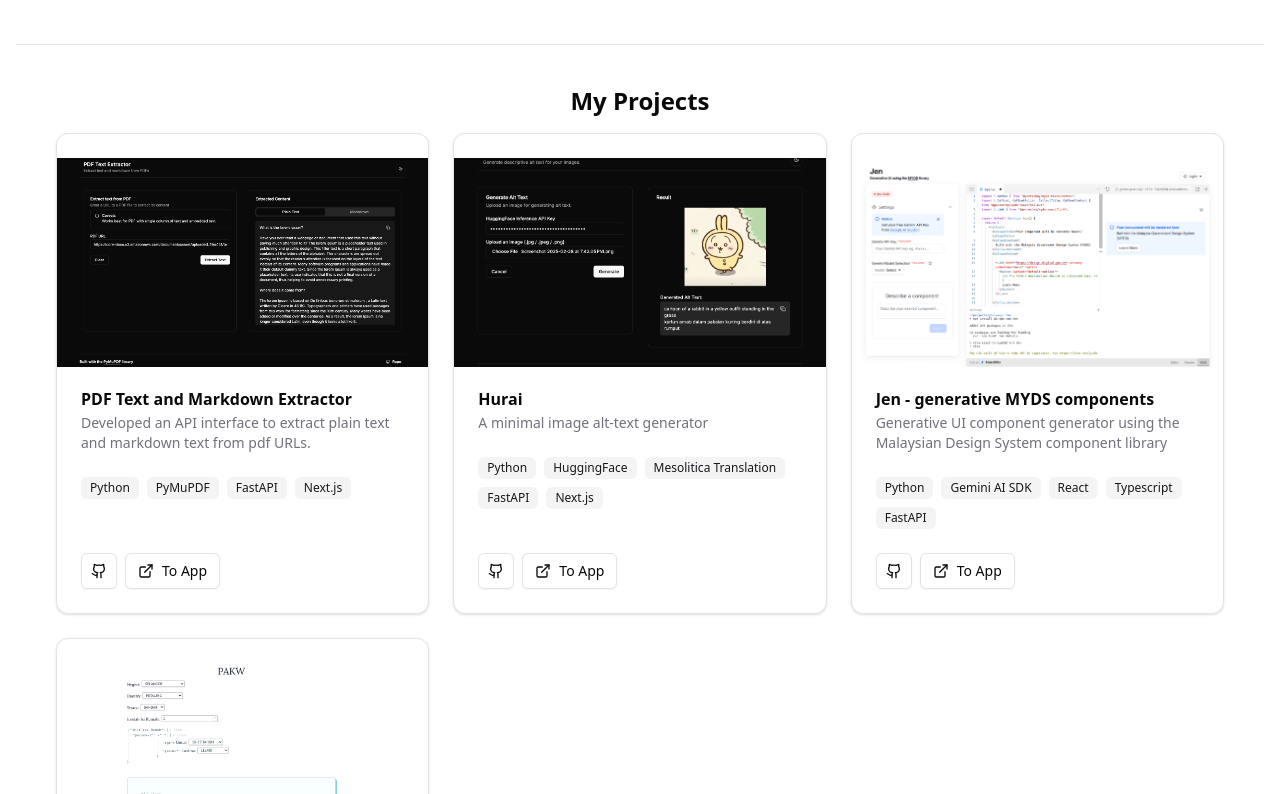
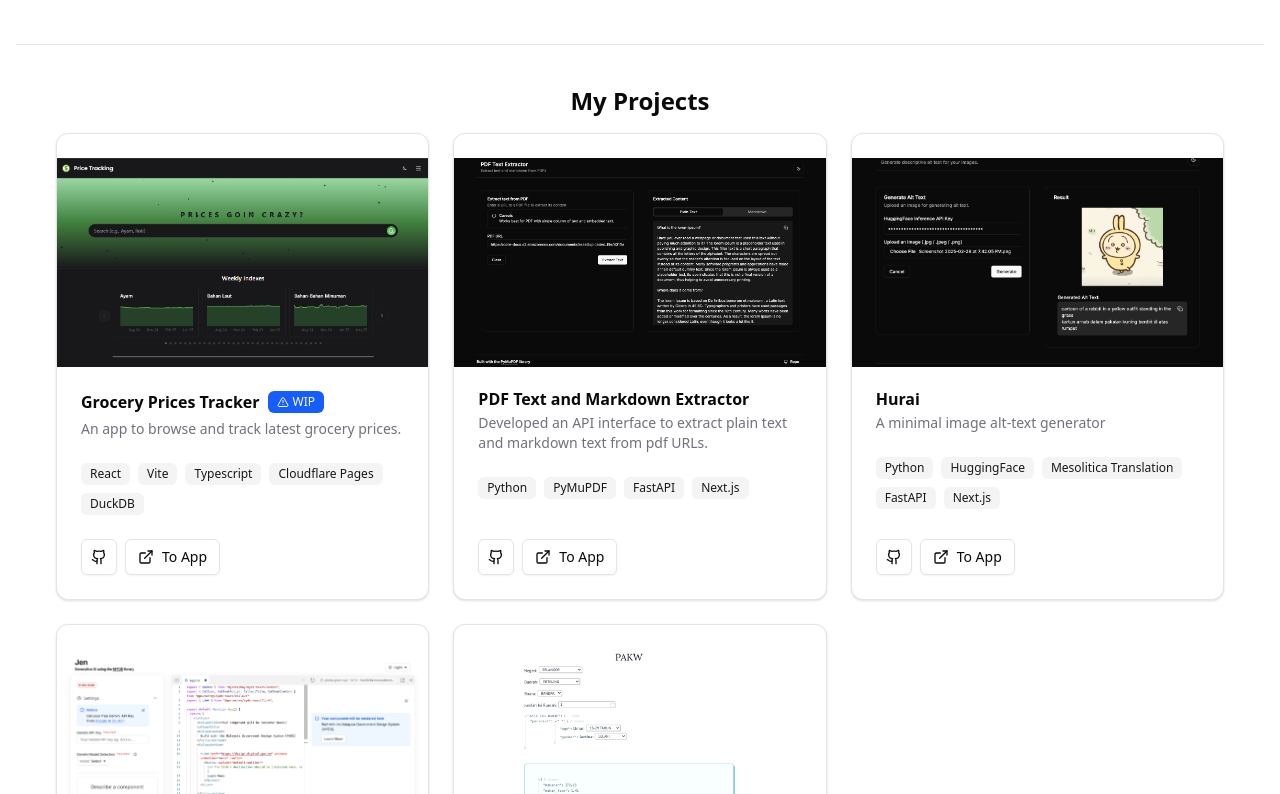
Before and after one commit to JustinTzeJi/iwa, a Next.js app: page / in a window 1280 px wide. Shown: the part 546-1340 px from the top of the page. Built offline with nearby package versions, Linux system fonts and the light colour scheme.

Commit message:
update: pricecatcher

```diff
--- a/package.json
+++ b/package.json
@@ -17,7 +17,7 @@
     "@radix-ui/react-label": "^2.1.2",
     "@radix-ui/react-navigation-menu": "^1.2.5",
     "@radix-ui/react-separator": "^1.1.2",
-    "@radix-ui/react-slot": "^1.1.2",
+    "@radix-ui/react-slot": "^1.2.3",
     "@tailwindcss/typography": "^0.5.16",
     "@types/mdx": "^2.0.13",
     "@vercel/analytics": "^1.5.0",
--- a/src/components/sections/ProjectCard.tsx
+++ b/src/components/sections/ProjectCard.tsx
@@ -11,7 +11,7 @@ import {
 } from "@/components/ui/card";
 import { Badge } from "@/components/ui/badge";
 import { Button } from "@/components/ui/button";
-import { Github, ExternalLink } from "lucide-react";
+import { Github, ExternalLink, TriangleAlert, Info } from "lucide-react";
 import Link from "next/link";
 interface ProjectCardProps {
   project: Project;
@@ -44,6 +44,7 @@ export default function ProjectCard({ project }: ProjectCardProps) {
         </div>
       )}
       <CardHeader>
+        <div className="flex items-center gap-2">
           {project.liveUrl && project.liveUrl !== "#" ? (
             <Link href={project.liveUrl}>
               <CardTitle>{project.title}</CardTitle>
@@ -51,6 +52,13 @@ export default function ProjectCard({ project }: ProjectCardProps) {
           ) : (
             <CardTitle>{project.title}</CardTitle>
           )}
+          {project.tag && (
+            <Badge className={project.tag === "WIP" ? "bg-blue-600 dark:bg-blue-300" : "bg-purple-600 dark:bg-purple-300"}>
+              {project.tag === "WIP" ? <TriangleAlert /> : <Info />}
+              {project.tag}
+            </Badge>
+          )}
+        </div>
 
         <CardDescription>{project.description}</CardDescription>
       </CardHeader>
--- a/src/data/projects.ts
+++ b/src/data/projects.ts
@@ -1,6 +1,19 @@
 import { Project } from "@/types";
 
 export const projects: Project[] = [
+  {
+    slug: "pricecatcher",
+    tag: "WIP",
+    title: "Grocery Prices Tracker",
+    description:
+      "An app to browse and track latest grocery prices.",
+    longDescription:
+      "An app to browse and track latest grocery prices, built on data from OpenDOSM.",
+    technologies: ["React", "Vite", "Typescript", "Cloudflare Pages", "DuckDB"],
+    imageUrl: "/pricecatcher.png",
+    liveUrl: "https://price-catch-fe.pages.dev/",
+    githubUrl: "https://github.com/dataryder/price_catch_FE",
+  },
   {
     slug: "pdf",
     title: "PDF Text and Markdown Extractor",
@@ -32,12 +45,13 @@ export const projects: Project[] = [
   },
   {
     slug: "jen",
-    title: "Jen - generative MYDS components",
+    tag: "Dev build",
+    title: "MYDS Gen",
     description:
       "Generative UI component generator using the Malaysian Design System component library",
-    technologies: ["Python", "Gemini AI SDK", "React", "Typescript", "FastAPI"],
+    technologies: ["Python", "Gemini AI SDK", "React", "Typescript", "FastAPI", "LangChain", "LangGraph"],
     imageUrl: "/jen.png",
-    liveUrl: "https://jen.iwa.my",
+    liveUrl: "https://myds-gen.vercel.app/",
     githubUrl: "https://github.com/govtechmy/myds-gen",
   },
   {
--- a/src/types/index.ts
+++ b/src/types/index.ts
@@ -9,6 +9,7 @@ export interface Project {
   githubUrl?: string;
   liveUrl?: string;
   blogUrl?: string; // Link to a related blog post
+  tag?: string;
 }
 
 export interface SkillCategory {
```
Also changed, not shown: public/pricecatcher.png (added), 1 other file (tests, documents, lock files or other folders). Lines whose indentation alone changed are shown as unchanged.
